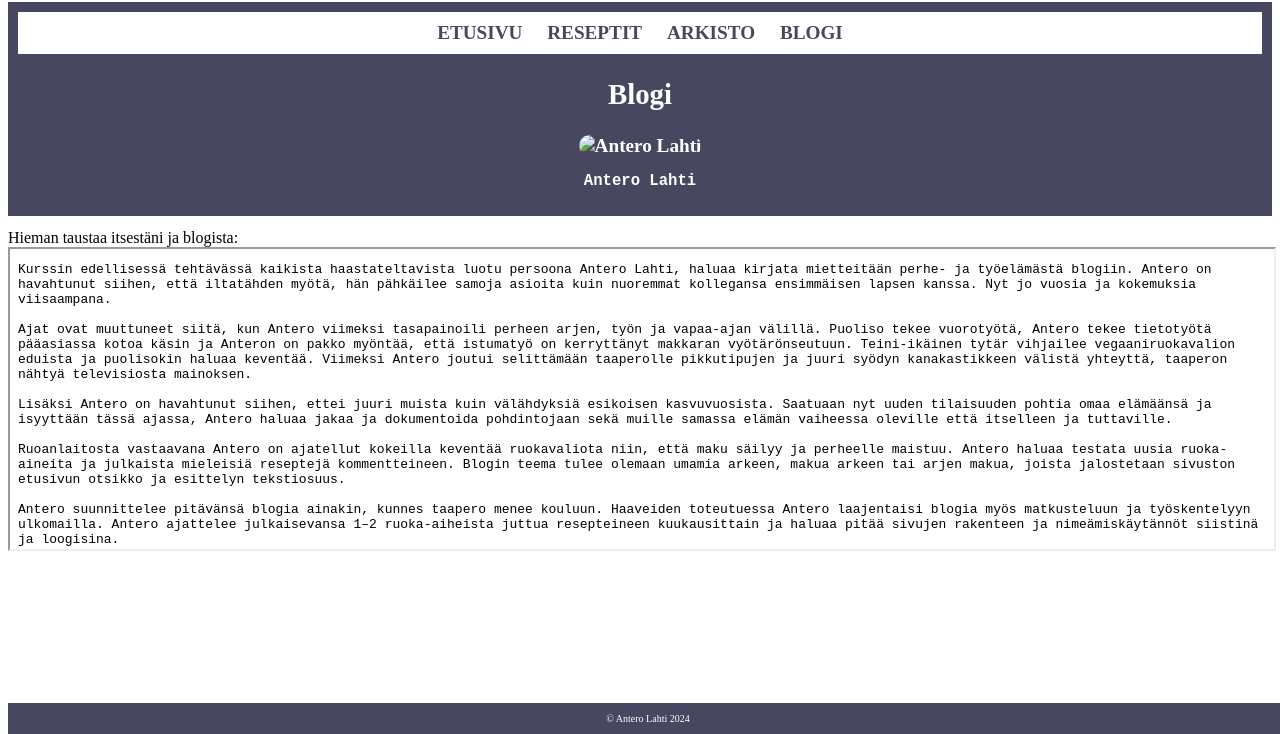
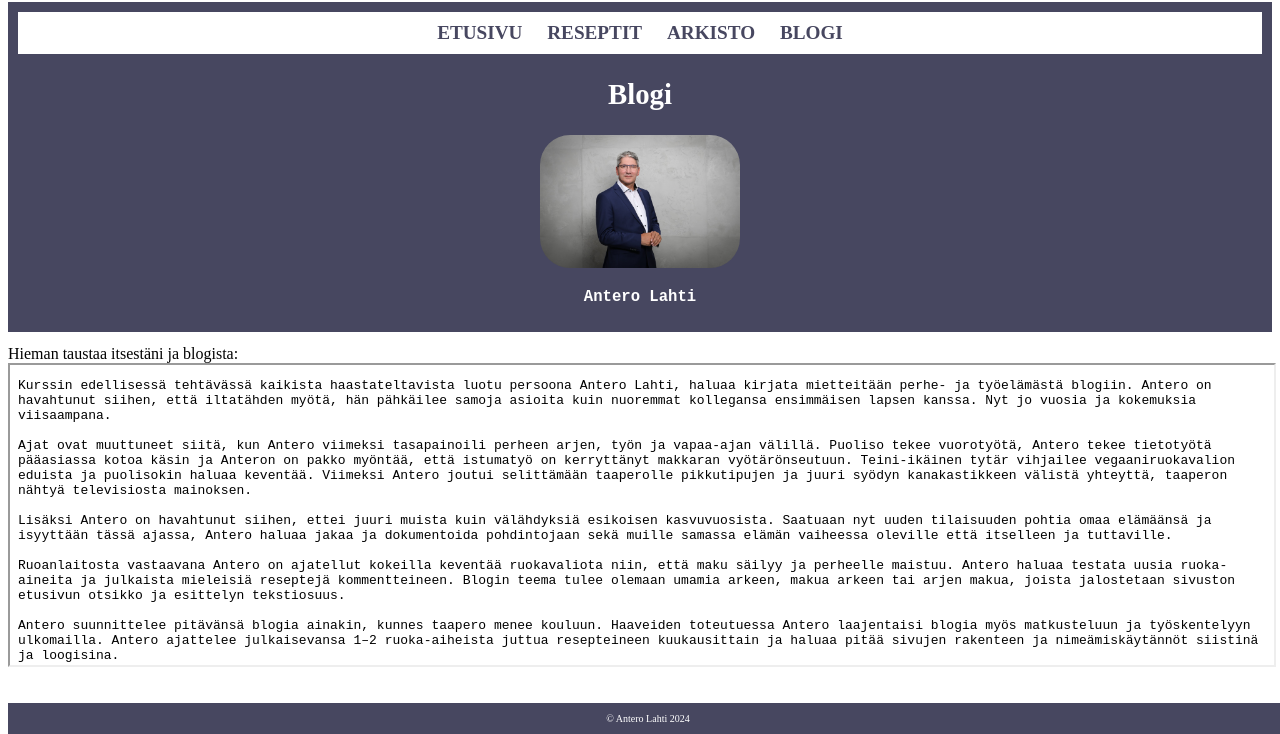
Before and after one commit to BCX928/bcx928.github.io, a plain HTML site: page blogi.html in a window 1280 px wide. Shown: the part 66-800 px from the top of the page. Drawn offline with Linux system fonts and the light colour scheme.

Commit message:
Update blogi.html

```diff
--- a/blogi.html
+++ b/blogi.html
@@ -25,7 +25,7 @@ body>
 <section>
   <h2>Blogi</h2>
   <img style= "border-radius: 30px;"
-   src="IMG/Antero_itse.jpg" width="200" alt="Antero Lahti">
+   src="Antero_itse.jpg" width="200" alt="Antero Lahti">
   <pre>Antero Lahti</pre>
 </section></h2>
 
```
